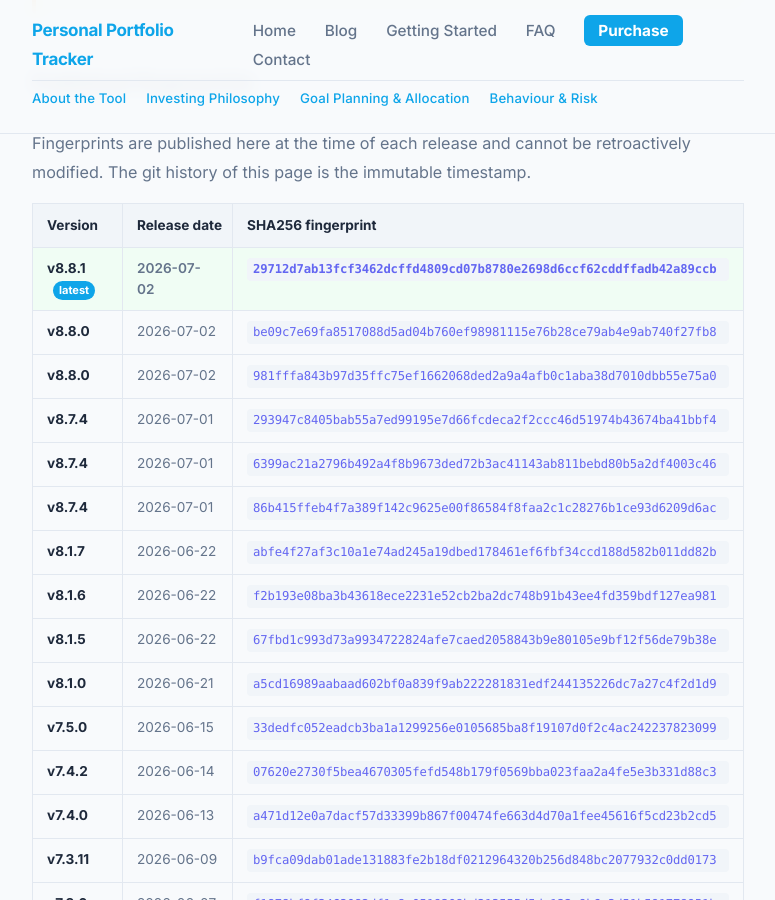
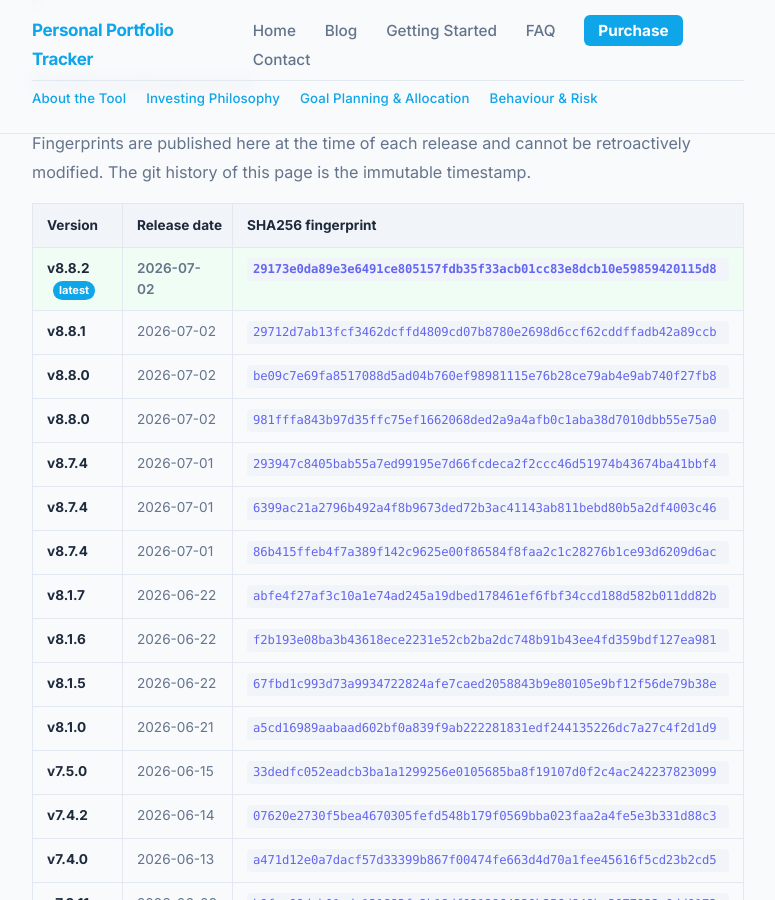
Before and after one commit to srikrishna2024/portfolio-tracker-blog, a Jekyll site: the page built from release-fingerprints/index.html, in a window 1280 px wide and 900 px high, scrolled down 976 px. Shown: the whole window, without its empty margins (252-1027 px from the left). Built offline with Jekyll 4.4.1, drawn with Linux system fonts in a browser that asks for light colours.

Commit message:
release: add v8.8.2 fingerprint

```diff
--- a/release-fingerprints/index.html
+++ b/release-fingerprints/index.html
@@ -40,7 +40,12 @@ title: Release Fingerprints
       </thead>
       <tbody>
         <tr class="fp-current">
-          <td><strong>v8.8.1</strong> <span class="fp-badge">latest</span></td>
+          <td><strong>v8.8.2</strong> <span class="fp-badge">latest</span></td>
+          <td>2026-07-02</td>
+          <td><code class="fp-code">29173e0da89e3e6491ce805157fdb35f33acb01cc83e8dcb10e59859420115d8</code></td>
+        </tr>
+        <tr>
+          <td><strong>v8.8.1</strong></td>
           <td>2026-07-02</td>
           <td><code class="fp-code">29712d7ab13fcf3462dcffd4809cd07b8780e2698d6ccf62cddffadb42a89ccb</code></td>
         </tr>
```
